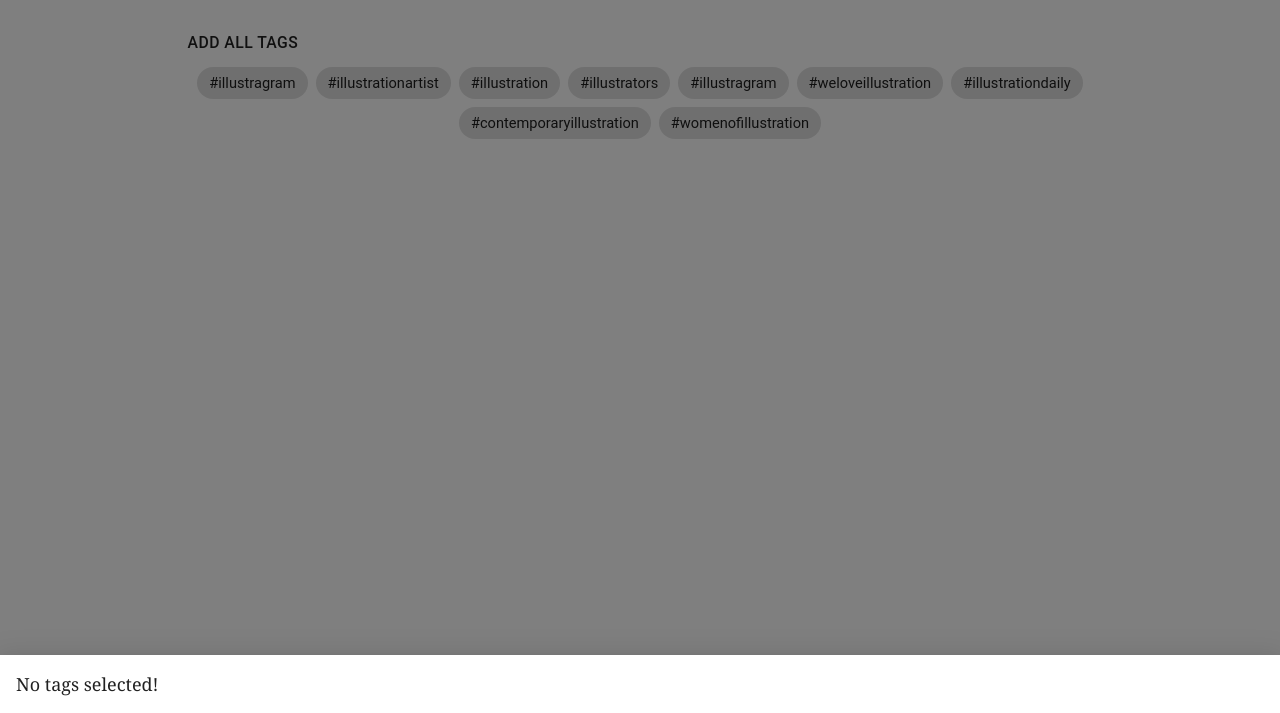
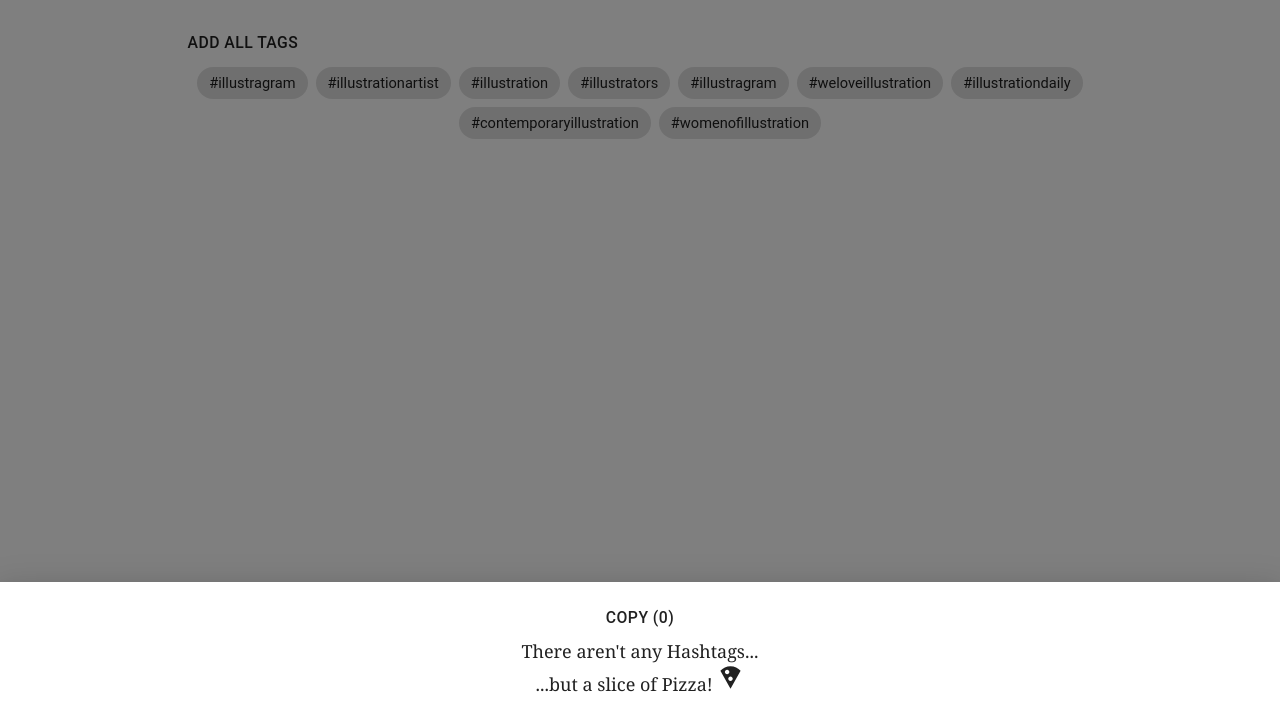
Before and after one commit to jangottweiss/hashtag-collection-static, a Gatsby site: page /design-illustration in a window 1280 px wide. Both pictures are taken after a click on the button "Tags". Shown: the part 87-800 px from the top of the page. Built offline with nearby package versions, Linux system fonts and the light colour scheme; Gatsby itself is replaced by a stand-in of ours; some packages are replaced by stand-ins of ours.

Commit message:
refactor layout component

```diff
--- /dev/null
+++ b/src/components/bottom-drawer.js
@@ -0,0 +1,40 @@
+import React from "react"
+import * as copy from 'clipboard-copy';
+
+// MD Components
+import { makeStyles } from '@material-ui/core/styles';
+import Drawer from '@material-ui/core/Drawer';
+import Button from '@material-ui/core/Button';
+
+// Components
+import TagContext from '../components/Context/TagContext'
+import HashtagChips from './hashtah-chips';
+
+
+const useStyles = makeStyles((theme) => ({
+    drawer: {
+        padding: theme.spacing(2),
+    }
+}));
+
+const BottomDrawer = ({ open, onClose }) => {
+    const classes = useStyles();
+
+    return (
+        <TagContext.Consumer>
+            {tagContext => (
+                <Drawer anchor='bottom' open={open} onClose={() => onClose()}>
+                    <div className={classes.drawer}>
+                        <Button fullWidth onClick={() => copy(tagContext.tags.map(t => `#${t}`).join(' '))} >Copy ({tagContext.tags.length})</Button>
+                        <HashtagChips
+                            tags={tagContext.tags}
+                            selectedTags={tagContext.tags}
+                            onClick={(tag) => tagContext.addTag(tag)} />
+                    </div>
+                </Drawer>
+            )}
+        </TagContext.Consumer>
+    )
+}
+
+export default BottomDrawer;
--- /dev/null
+++ b/src/components/footer.js
@@ -0,0 +1,52 @@
+import React, { useState } from "react"
+
+// MD Components
+import { makeStyles } from '@material-ui/core/styles';
+import BottomNavigation from '@material-ui/core/BottomNavigation';
+import BottomNavigationAction from '@material-ui/core/BottomNavigationAction';
+
+// MD Icons
+import AllInclusiveIcon from '@material-ui/icons/AllInclusive';
+import LocalOfferIcon from '@material-ui/icons/LocalOffer';
+import AllInboxIcon from '@material-ui/icons/AllInbox';
+
+// Components
+import StickyFooter from './sticky-footer'
+
+const useStyles = makeStyles((theme) => ({
+    root: {
+        width: '100%',
+        position: 'fixed',
+        bottom: 0,
+        left: 0,
+    },
+}));
+
+const Footer = ({onChange}) => {
+    const classes = useStyles();
+
+    return (
+        <StickyFooter>
+            <BottomNavigation
+                onChange={(event, newValue) => {
+                    onChange(newValue)
+                    // setValue(newValue);
+                    // if (newValue === 'tags') {
+                    //     setDrawer(true);
+                    //     return;
+                    // }
+                    // navigate(newValue);
+
+                }}
+                showLabels
+                className={classes.root}
+            >
+                <BottomNavigationAction value="/categories" label="Categories" icon={<AllInboxIcon />} />
+                <BottomNavigationAction value="/" label="All Groups" icon={<AllInclusiveIcon />} />
+                <BottomNavigationAction value="tags" label="Tags" icon={<LocalOfferIcon />} />
+            </BottomNavigation>
+        </StickyFooter>
+    )
+}
+
+export default Footer;
--- /dev/null
+++ b/src/components/hashtah-chips.js
@@ -0,0 +1,64 @@
+import React from "react"
+import PropTypes from 'prop-types';
+
+// MD Components
+import { makeStyles } from '@material-ui/core/styles';
+import Chip from '@material-ui/core/Chip';
+
+// Icons
+import LocalPizzaIcon from '@material-ui/icons/LocalPizza';
+
+const useStyles = makeStyles((theme) => ({
+    root: {
+        display: 'flex',
+        justifyContent: 'center',
+        flexWrap: 'wrap',
+        '& > *': {
+            margin: theme.spacing(0.5),
+        },
+    },
+    empty: {
+        textAlign: 'center',
+    }
+}));
+
+const HashtagChips = ({ tags, selectedTags, onClick }) => {
+    const classes = useStyles();
+    return (
+        <>
+            {
+                tags.length > 0
+                    ? <>
+                        <div className={classes.root}>
+                            {tags.map(tag => (
+                                <Chip
+                                    key={tag}
+                                    label={`#${tag}`}
+                                    color={selectedTags.includes(tag) ? 'primary' : 'default'}
+                                    onClick={() => onClick(tag)} />
+                            ))}
+                        </div>
+                    </>
+                    :
+                    <div className={classes.empty}>
+                        There aren't any Hashtags... <br />
+                        ...but a slice of Pizza! <LocalPizzaIcon></LocalPizzaIcon>
+                    </div>
+            }
+        </>
+    )
+}
+
+HashtagChips.propTypes = {
+    tags: PropTypes.array.isRequired,
+    selectedTags: PropTypes.array,
+    onClick: PropTypes.func.isRequired,
+}
+
+HashtagChips.defaultProps = {
+    tags: [],
+    selectedTags: [],
+};
+
+
+export default HashtagChips;
--- a/src/components/header.js
+++ b/src/components/header.js
@@ -36,7 +36,7 @@ const Header = ({ siteTitle, tags }) => {
       >
         <h2 style={{ margin: 0 }}>
           <Link
-            to="categories"
+            to="/categories"
             style={{
               color: `white`,
               textDecoration: `none`,
--- a/src/components/layout.js
+++ b/src/components/layout.js
@@ -11,26 +11,20 @@ import PropTypes from "prop-types"
 import { useStaticQuery, graphql } from "gatsby"
 
 import Header from "./header"
-import StickyFooter from './sticky-footer'
+
 import "./layout.css"
 
 import { navigate } from '@reach/router';
 
 import { makeStyles } from '@material-ui/core/styles';
-import BottomNavigation from '@material-ui/core/BottomNavigation';
-import BottomNavigationAction from '@material-ui/core/BottomNavigationAction';
-import HomeIcon from '@material-ui/icons/Home';
-import FileCopyIcon from '@material-ui/icons/FileCopy';
-import AllInclusiveIcon from '@material-ui/icons/AllInclusive';
-import LocalOfferIcon from '@material-ui/icons/LocalOffer';
-import Drawer from '@material-ui/core/Drawer';
-import AllInboxIcon from '@material-ui/icons/AllInbox';
-import Chip from '@material-ui/core/Chip';
 
-import * as copy from 'clipboard-copy';
 
 import TagContext from '../components/Context/TagContext'
-import { Button } from "@material-ui/core"
+
+
+// Components
+import Footer from './footer';
+import BottomDrawer from './bottom-drawer';
 
 const useStyles = makeStyles((theme) => ({
   root: {
@@ -68,9 +62,9 @@ const Layout = ({ children }) => {
 
   return (
     <TagContext.Consumer>
-      {tags => (
+      {tagContext => (
         <>
-          <Header siteTitle={data.site.siteMetadata.title} tags={tags.tags} />
+          <Header siteTitle={data.site.siteMetadata.title} tags={tagContext.tags} />
           <div
             style={{
               margin: `0 auto`,
@@ -80,50 +74,23 @@ const Layout = ({ children }) => {
           >
             <main>{children}</main>
             <footer>
-              <StickyFooter>
-                <BottomNavigation
-                  value={value}
-                  onChange={(event, newValue) => {
-                    // setValue(newValue);
-                    if (newValue === 'tags') {
-                      setDrawer(true);
-                      return;
-                    }
-                    console.log(newValue);
-                    navigate(newValue);
+              <Footer
+                onChange={(item) => {
+                  console.log(item)
+                  if (item[0] === '/') {
+                    navigate(item);
+                    return;
+                  }
+                  if(item === 'tags') {
+                    setDrawer(true);
+                  }
+                }}
+              />
+              <BottomDrawer
+                open={drawer}
+                onClose={() => setDrawer(false)}
+              />
 
-                  }}
-                  showLabels
-                  className={classes.root}
-                >
-                  <BottomNavigationAction value="/categories" label="Categories" icon={<AllInboxIcon />} />
-                  <BottomNavigationAction value="/" label="All Groups" icon={<AllInclusiveIcon />} />
-                  <BottomNavigationAction value="tags" label="Tags" icon={<LocalOfferIcon />} />
-
-                </BottomNavigation>
-
-              </StickyFooter>
-              <Drawer anchor='bottom' open={drawer} onClose={() => setDrawer(false)}>
-
-                <div className={classes.drawer}>
-                  {tags.tags.length > 0
-                    ? <>
-                      <Button fullWidth onClick={() => copy(tags.tags.map(t => `#${t}`).join(' '))} >Copy ({tags.tags.length})</Button>
-                      <div className={classes.chips}>
-                        {tags.tags.map(tag => (
-                          <Chip key={tag} label={`#${tag}`} color='primary' onClick={() => tags.addTag(tag)} />
-                        ))}
-                      </div>
-                    </>
-                    :
-                    <>
-                    No tags selected!
-                    </>
-                  }
-
-                </div>
-
-              </Drawer>
             </footer>
           </div>
         </>
--- a/src/templates/post.js
+++ b/src/templates/post.js
@@ -1,64 +1,32 @@
-import React from "react"
-import { graphql } from "gatsby"
-import { makeStyles } from '@material-ui/core/styles';
-import Chip from '@material-ui/core/Chip';
+import React from "react";
+import { graphql } from "gatsby";
+
+// MD Components
 import Button from '@material-ui/core/Button';
-import Layout from '../components/layout'
+import Layout from '../components/layout';
 
-
-import TagContext from '../components/Context/TagContext'
-
-const useStyles = makeStyles((theme) => ({
-    root: {
-        display: 'flex',
-        justifyContent: 'center',
-        flexWrap: 'wrap',
-        '& > *': {
-            margin: theme.spacing(0.5),
-        },
-    },
-}));
+// Components
+import TagContext from '../components/Context/TagContext';
+import HashtagChips from '../components/hashtah-chips';
 
 export default function Template(props) {
     const data = props.data;
-    const pageContext = props.pageContext;
-    const classes = useStyles();
     const { markdownRemark } = data // data.markdownRemark holds your post data
     const { frontmatter } = markdownRemark
-
-    console.log(pageContext);
 
     return (
         <TagContext.Consumer>
             {tagContext => (
                 <Layout>
                     <Button onClick={() => tagContext.addTags(frontmatter.hashtags)}>Add All Tags</Button>
-                    <div className={classes.root}>
-                        {frontmatter.hashtags.map(tag => (
-                            <Chip
-                                key={tag}
-                                label={`#${tag}`}
-                                color={tagContext.tags.includes(tag) ? 'primary' : 'default'}
-                                onClick={() => tagContext.addTag(tag)} />
-                        ))}
-                    </div>
+                    <HashtagChips
+                        tags={frontmatter.hashtags}
+                        selectedTags={tagContext.tags}
+                        onClick={(tag) => tagContext.addTag(tag)} />
                 </Layout>
             )}
         </TagContext.Consumer>
     )
-    // return (
-
-    //     // <div className="blog-post">
-    //         {/* <h1>{frontmatter.title} ({frontmatter.hashtags.length})</h1>
-    //         {frontmatter.hashtags.map((tag) =>
-    //             <Button variant="contained" color="primary">#{tag}</Button>
-    //         )} */}
-    //         {/* <div
-    //             className="blog-post-content"
-    //             dangerouslySetInnerHTML={{ __html: html }}
-    //         /> */}
-    //     {/* </div> */}
-    // )
 }
 
 export const pageQuery = graphql`
```
Also changed, not shown: src/pages/page-2.tsx (deleted, +0 -17 lines), src/pages/categories.js (indentation only).
